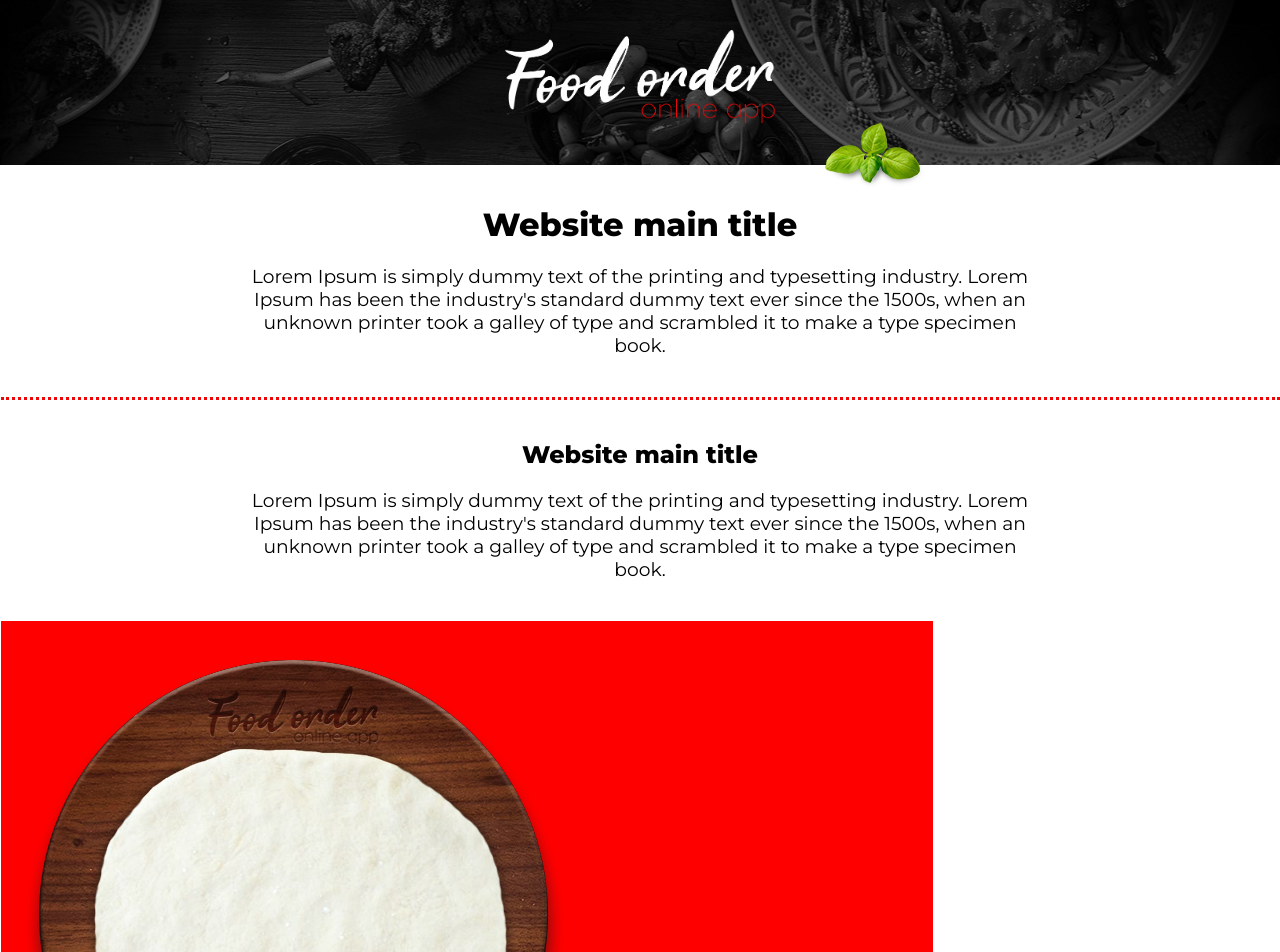
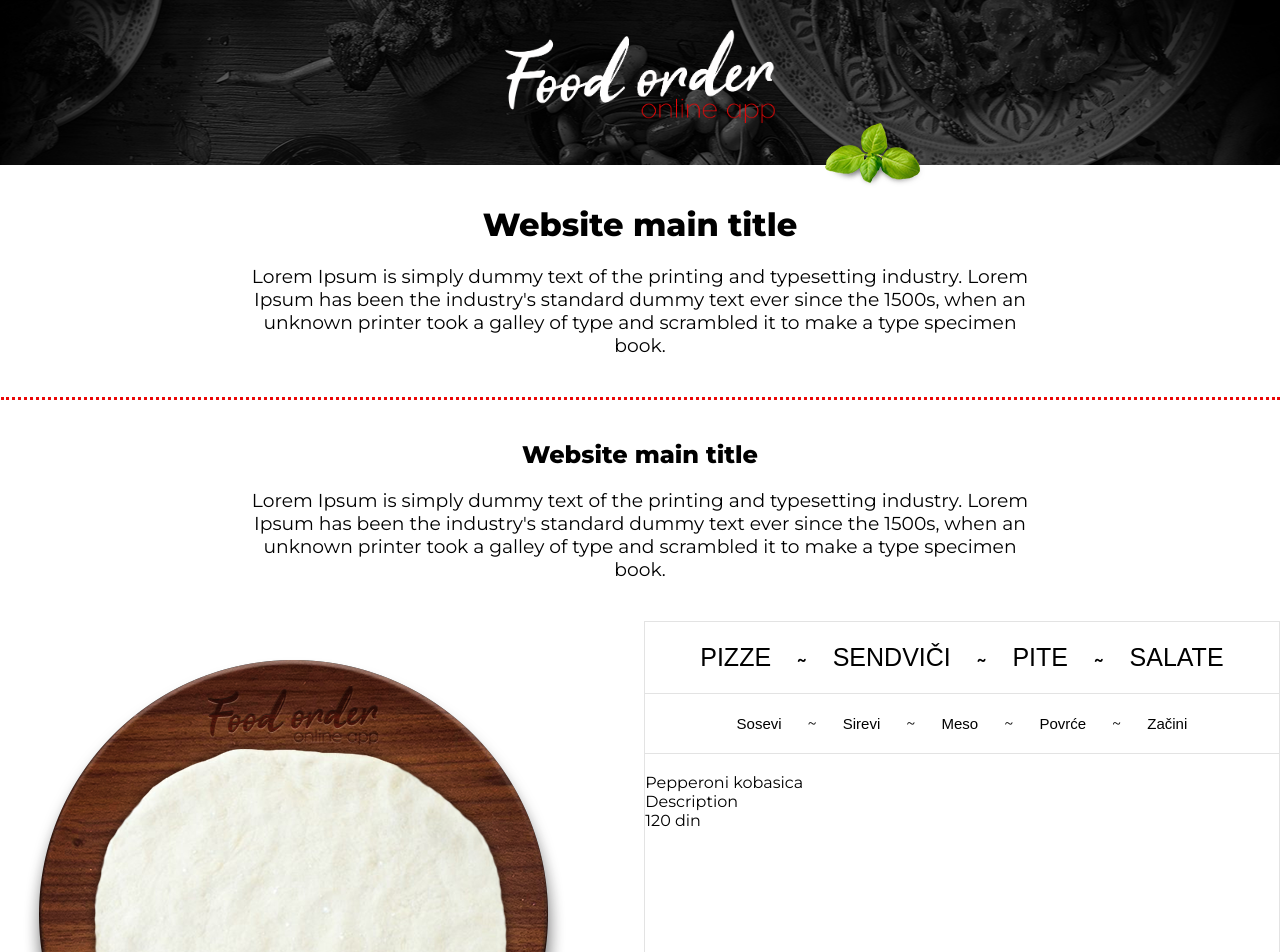
Before and after one commit to Faneste/Food-Order-App, a React (Create React App) app in the folder App/food-order-app/: page / in a window 1280 px wide. Shown: the top 952 px of the page. Built offline with nearby package versions, Linux system fonts and the light colour scheme.

Commit message:
dodati buttoni nezavrseni

```diff
--- a/App/food-order-app/src/App.css
+++ b/App/food-order-app/src/App.css
@@ -20,7 +20,7 @@
   "Review";
 }
 
-/* header */
+/*------------ header ------------*/
 .header {
   height: 165px;
   background-color: var(--black);
@@ -44,7 +44,7 @@
   padding-left: 470px;
 }
 
-/* introductory text */
+/*------------ introductory text ------------*/
 .introductoryText {
   text-align: center;
   grid-area: IntroductoryText;
@@ -64,20 +64,21 @@
   padding-bottom: 40px;
 }
 
-/* food builder */
+/*------------ food builder ------------*/
 .foodBuilder {
+  border-bottom: 3px solid var(--red);
+  border-bottom-style: dotted;
+  /* grid options and naming */
   grid-area: FoodBuilder;
-  /* grid options and naming */
   display: grid;
   grid-template-rows: repeat(2, auto);
   grid-template-columns: repeat(2, auto);
   grid-template-areas:
   "foodBuilderText foodBuilderText"
   "foodBuilderImage foodBuilderButtons";
-  border-bottom: 3px solid var(--red);
-  border-bottom-style: dotted;
 }
 
+/* text container */
 .foodBuilder__textContainer {
   grid-area: foodBuilderText;
   text-align: center;
@@ -95,36 +96,81 @@
   padding-bottom: 40px;
 }
 
+/* ingredients container */
 .foodBuilder__ingredientsContainer {
   grid-area: foodBuilderImage;
-  background-color: red;
+  margin-bottom: 50px;
+  /* background-color: red; */
 }
 
+/* buttons container */
 .foodBuilder__buttonsContainer {
   grid-area: foodBuilderButtons;
+  border: 1px solid var(--gray);
+  margin-bottom: 50px;
 }
 
-/* shopping cart */
+.foodBuilder__buttonsContainer__foodtypeMenu {
+  text-align: center;
+  border-bottom: 1px solid var(--gray);
+}
+
+.foodBuilder__buttonsContainer__foodtypeMenu__button {
+  background-color: none;
+  background: none;
+  border: none;
+  font-size: 25px;
+  /* font-weight: 600; */
+  margin: 20px;
+}
+
+.foodBuilder__buttonsContainer__foodtypeMenu__button:hover {
+  cursor: pointer;
+}
+
+.foodBuilder__buttonsContainer__foodtypeMenu__span {font-weight: 700;}
+
+.foodBuilder__ingredientsContainerbutton {
+  text-align: center;
+  border-bottom: 1px solid var(--gray);
+}
+
+.foodBuilder__ingredientsContainer__pizzaIngredientsMenuContainer {
+
+}
+
+.foodBuilder__ingredientsContainer__pizzaIngredientsMenuContainer__button {
+  background: none;
+  border: none;
+  font-size: 15px;
+  margin: 20px;
+}
+
+.foodBuilder__ingredientsContainer__pizzaIngredientsMenuContainer__button:hover {
+  cursor: pointer;
+}
+
+/*------------ shopping cart ------------*/
 .shoppingCart {
   grid-area: ShoppingCart;
 }
 
-/* gallery */
+/*------------ gallery ------------*/
 .gallery {
   grid-area: Gallery;
 }
 
-/* banner advert */
+/*------------ banner advert ------------*/
 .bannerAdvert {
   grid-area: BannerAdvert;
 }
 
-/* review */
+/*------------ review ------------*/
 .review {
   grid-area: Review;
 }
 
-/* footer */
+/*------------ footer ------------*/
 .footer {
   /* grid-area: Footer; */
   height: 165px;
--- a/App/food-order-app/src/components/foodBuilder/FoodBuilder.js
+++ b/App/food-order-app/src/components/foodBuilder/FoodBuilder.js
@@ -5,6 +5,7 @@ function FoodBuilder() {
   return (
     <div className="foodBuilder">
 
+      {/* title and text of the food building module */}
       <div className="foodBuilder__textContainer">
         <h2 className="foodBuilder__textContainer__title">Website main title</h2>
         <h3 className="foodBuilder__textContainer__text">
@@ -14,13 +15,56 @@ function FoodBuilder() {
         </h3>
       </div>
 
-        <div className="foodBuilder__ingredientsContainer">
-          <img className="foodBuilder__ingredientsContainer__pizzaDough" src={pizzaDough} alt="pizzaDough"/>
+      {/* image of pizza and other food */}
+      <div className="foodBuilder__ingredientsContainer">
+        <img className="foodBuilder__ingredientsContainer__pizzaDough" src={pizzaDough} alt="pizzaDough"/>
+      </div>
+
+      {/* buttons container */}
+      {/* menu of the type of food */}
+      <div className="foodBuilder__buttonsContainer">
+        <div className="foodBuilder__buttonsContainer__foodtypeMenu">
+          <button className="foodBuilder__buttonsContainer__foodtypeMenu__button">PIZZE</button>
+          <span className="foodBuilder__buttonsContainer__foodtypeMenu__span">~</span>
+          <button className="foodBuilder__buttonsContainer__foodtypeMenu__button">SENDVIČI</button>
+          <span className="foodBuilder__buttonsContainer__foodtypeMenu__span">~</span>
+          <button className="foodBuilder__buttonsContainer__foodtypeMenu__button">PITE</button>
+          <span className="foodBuilder__buttonsContainer__foodtypeMenu__span">~</span>
+          <button className="foodBuilder__buttonsContainer__foodtypeMenu__button">SALATE</button>
         </div>
 
-        <div className="foodBuilder__buttonsContainer">
+        {/* type of pizza ingredients buttons */}
+        <div className="foodBuilder__ingredientsContainerbutton">
+          <div className="foodBuilder__ingredientsContainer__pizzaIngredientsMenuContainer">
+            <button className="foodBuilder__ingredientsContainer__pizzaIngredientsMenuContainer__button">Sosevi</button>
+            <span className="foodBuilder__ingredientsContainer__pizzaIngredientsMenuContainer__span">~</span>
+            <button className="foodBuilder__ingredientsContainer__pizzaIngredientsMenuContainer__button">Sirevi</button>
+            <span className="foodBuilder__ingredientsContainer__pizzaIngredientsMenuContainer__span">~</span>
+            <button className="foodBuilder__ingredientsContainer__pizzaIngredientsMenuContainer__button">Meso</button>
+            <span className="foodBuilder__ingredientsContainer__pizzaIngredientsMenuContainer__span">~</span>
+            <button className="foodBuilder__ingredientsContainer__pizzaIngredientsMenuContainer__button">Povrće</button>
+            <span className="foodBuilder__ingredientsContainer__pizzaIngredientsMenuContainer__span">~</span>
+            <button className="foodBuilder__ingredientsContainer__pizzaIngredientsMenuContainer__button">Začini</button>
+          </div>
+        </div>
 
+        {/* ingredients for pizza buttons */}
+        <div className="foodBuilder__ingredientPizza">
+          <div className="foodBuilder__ingredientPizza__buttonContainer">
+            {/* pizza button image */}
+            <div className="foodBuilder__ingredientPizza__buttonContainer__imageContainer">
+              <img className="foodBuilder__ingredientPizza__buttonContainer__imageContainer__image"/>
+            </div>
+            {/* pizza button name */}
+            <div className="foodBuilder__ingredientPizza__buttonContainer__name">Pepperoni kobasica</div>
+            {/* pizza button description */}
+            <div className="foodBuilder__ingredientPizza__buttonContainer__description">Description</div>
+            {/* pizza button price */}
+            <div className="foodBuilder__ingredientPizza__buttonContainer__price">120 din</div>
+          </div>
         </div>
+
+      </div>
 
     </div>
   )
--- a/App/food-order-app/src/components/footer/Footer.js
+++ b/App/food-order-app/src/components/footer/Footer.js
@@ -7,9 +7,9 @@ function Footer() {
     <div className="footer">
       <div className="footer__container">
         <img className="footer__container__logo" src={footerLogo} alt="footerLogo"/>
-        <a href="#"><div className="footer__container__socialContainer" ><i className="fab fa-facebook-f"></i></div></a>
-        <a href="#"><div className="footer__container__socialContainer"><i className="fab fa-twitter"></i></div></a>
-        <a href="#"><div className="footer__container__socialContainer"><i className="fab fa-instagram"></i></div></a>
+        <a href="www.facebook.com"><div className="footer__container__socialContainer" ><i className="fab fa-facebook-f"></i></div></a>
+        <a href="www.twitter.com"><div className="footer__container__socialContainer"><i className="fab fa-twitter"></i></div></a>
+        <a href="www.instagram.com"><div className="footer__container__socialContainer"><i className="fab fa-instagram"></i></div></a>
         <img className="footer__container__basil" src={footerBasil} alt="footerBasil"/>
       </div>
     </div>
```
